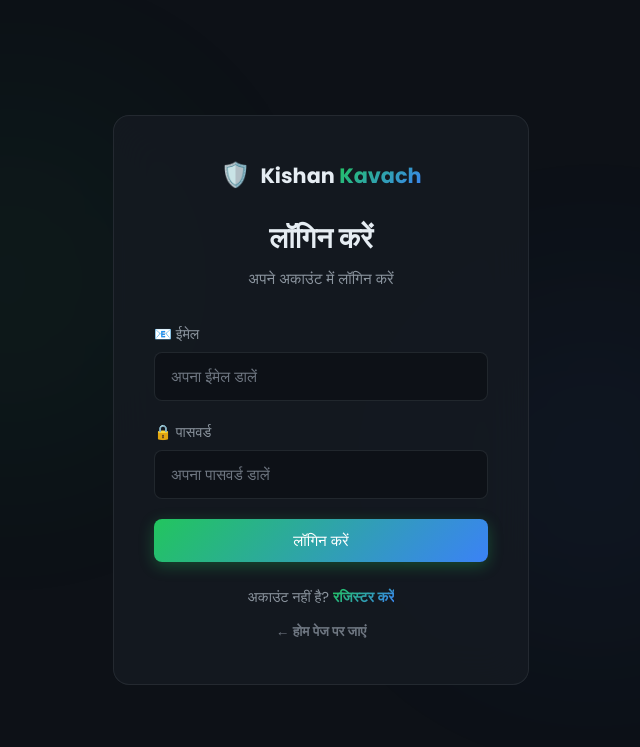
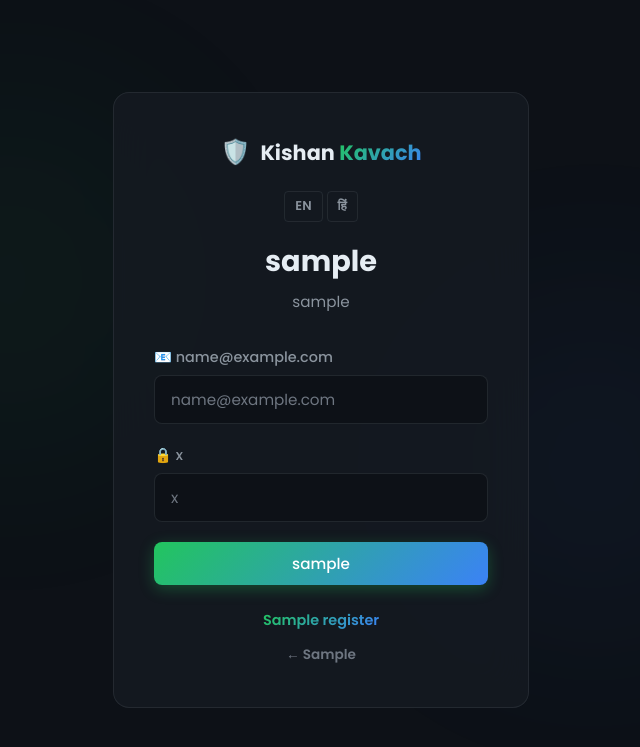
Before and after one commit to ankit18006/Kishan-Kavach, a Flask app: template templates/login.html in a window 1280 px wide. Shown: the top 747 px of the page, without its empty margins (319-959 px from the left). Run offline with Flask 3, Linux system fonts and the light colour scheme; the template is opened without the code that fills it: most values are stand-ins (such as "Sample title", 1, 10 or a date in 2020).

Commit message:
Localize login page with dynamic translations

```diff
--- a/templates/login.html
+++ b/templates/login.html
@@ -1,9 +1,9 @@
 <!DOCTYPE html>
-<html lang="hi">
+<html lang="{{ lang }}">
 <head>
     <meta charset="UTF-8">
     <meta name="viewport" content="width=device-width, initial-scale=1.0">
-    <title>लॉगिन - Kishan Kavach</title>
+    <title>{{ t.login }} - Kishan Kavach</title>
     <link rel="preconnect" href="https://fonts.googleapis.com">
     <link href="https://fonts.googleapis.com/css2?family=Poppins:wght@300;400;500;600;700&display=swap" rel="stylesheet">
     <link rel="stylesheet" href="{{ url_for('static', filename='style.css') }}">
@@ -20,8 +20,12 @@
                     <span class="logo-icon">🛡️</span>
                     <span class="logo-text">Kishan <span class="gradient-text">Kavach</span></span>
                 </a>
-                <h2>लॉगिन करें</h2>
-                <p>अपने अकाउंट में लॉगिन करें</p>
+                <div class="lang-switch auth-lang">
+                    <a href="{{ url_for('set_language', lang='en') }}" class="lang-btn {% if lang == 'en' %}active{% endif %}">EN</a>
+                    <a href="{{ url_for('set_language', lang='hi') }}" class="lang-btn {% if lang == 'hi' %}active{% endif %}">हिं</a>
+                </div>
+                <h2>{{ t.login }}</h2>
+                <p>{{ t.login_to_account }}</p>
             </div>
 
             {% with messages = get_flashed_messages(with_categories=true) %}
@@ -34,18 +38,18 @@
 
             <form method="POST" class="auth-form">
                 <div class="form-group">
-                    <label for="email">📧 ईमेल</label>
-                    <input type="email" id="email" name="email" placeholder="अपना ईमेल डालें" required>
+                    <label for="email">📧 {{ t.email }}</label>
+                    <input type="email" id="email" name="email" placeholder="{{ t.email }}" required>
                 </div>
                 <div class="form-group">
-                    <label for="password">🔒 पासवर्ड</label>
-                    <input type="password" id="password" name="password" placeholder="अपना पासवर्ड डालें" required>
+                    <label for="password">🔒 {{ t.password }}</label>
+                    <input type="password" id="password" name="password" placeholder="{{ t.password }}" required>
                 </div>
-                <button type="submit" class="btn btn-gradient btn-full">लॉगिन करें</button>
+                <button type="submit" class="btn btn-gradient btn-full">{{ t.login }}</button>
             </form>
             <div class="auth-footer">
-                <p>अकाउंट नहीं है? <a href="{{ url_for('register') }}" class="gradient-text">रजिस्टर करें</a></p>
-                <a href="/" class="back-link">← होम पेज पर जाएं</a>
+                <p>{{ t.no_account }} <a href="{{ url_for('register') }}" class="gradient-text">{{ t.register }}</a></p>
+                <a href="/" class="back-link">← {{ t.go_home }}</a>
             </div>
         </div>
     </div>
```
